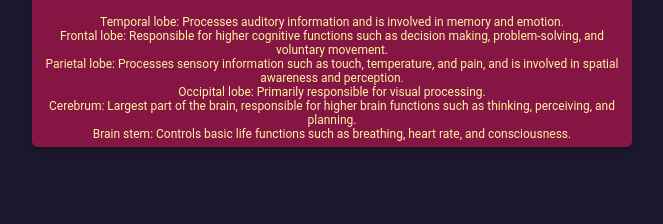
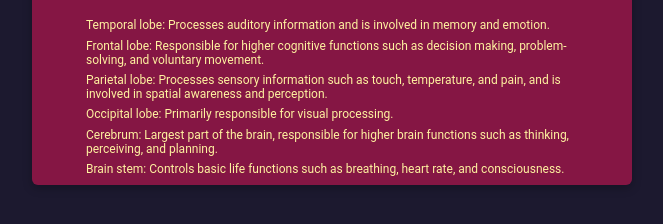
Before and after one commit to SHAD0WSLA3YR/DCProject---Group5, a plain HTML site: page BrainModel.html in a window 1280 px wide. Shown: the part 508-732 px from the top of the page, without its empty margins (308-971 px from the left). Drawn offline with nearby package versions, Linux system fonts and the light colour scheme; a script that the page names is missing.

Commit message:
minor update
added discription style

```diff
--- a/style.css
+++ b/style.css
@@ -255,6 +255,14 @@ model-viewer {
   color : var(--white);
 }
 
+.attribution p {
+  text-align: left;
+  padding: 0.2rem 3rem 0.2rem 3rem;
+  --gap: 0.5rem;
+  gap: calc(var(--gap) * 2);
+}
+
+
 .qr-container {
   display: flex;
   justify-content: center;
```
